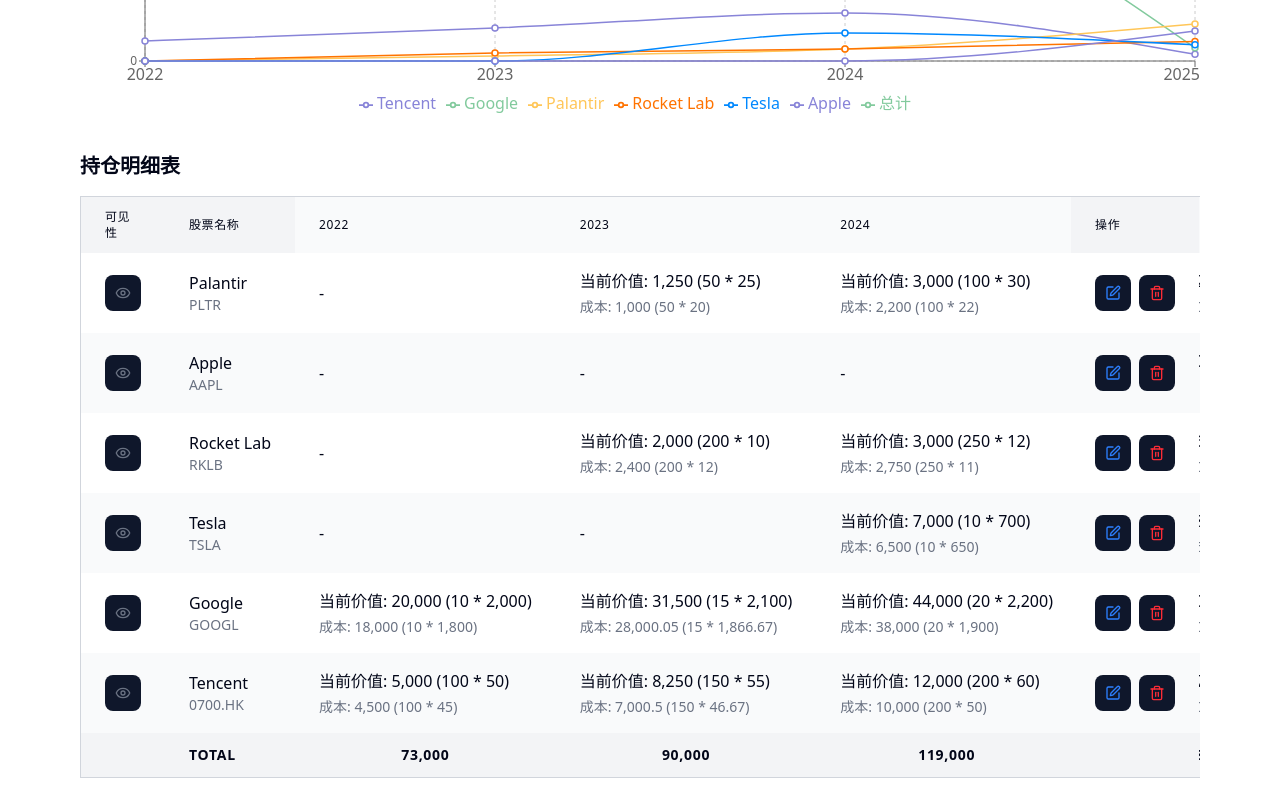
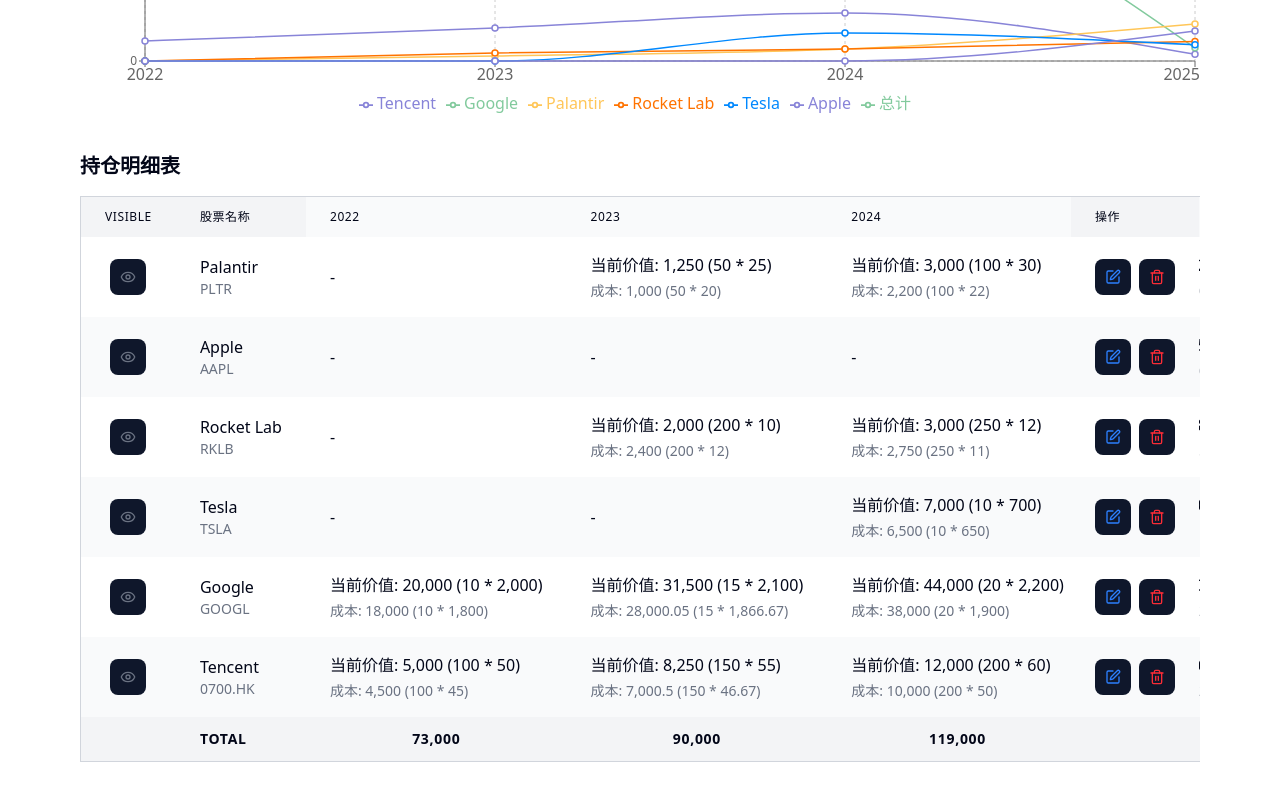
Before and after one commit to wenisy/StockPulse, a Next.js app: page / in a window 1280 px wide. Shown: the part 2138-2938 px from the top of the page. Built offline with nearby package versions, Linux system fonts and the light colour scheme.

Commit message:
修改列名

```diff
--- a/src/components/StockPortfolioTracker.tsx
+++ b/src/components/StockPortfolioTracker.tsx
@@ -997,7 +997,7 @@ const StockPortfolioTracker: React.FC = () => {
             return valueB - valueA; // 按 2025 市场价值倒序排序
         });
 
-        const headers = ['可见性', '股票名称', ...years, '操作'];
+        const headers = ['visible', '股票名称', ...years, '操作'];
 
         const rows = stockNames.map((stockName) => {
             const row = [];
```
